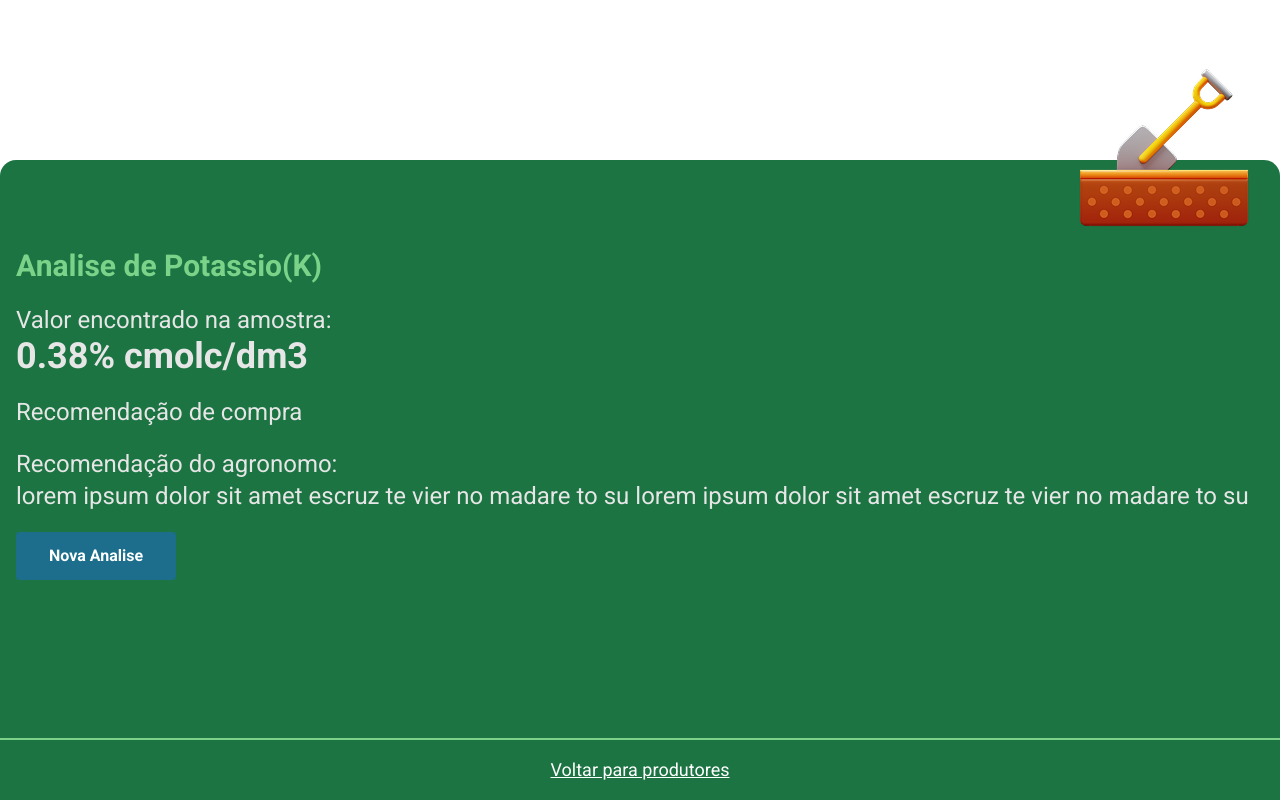
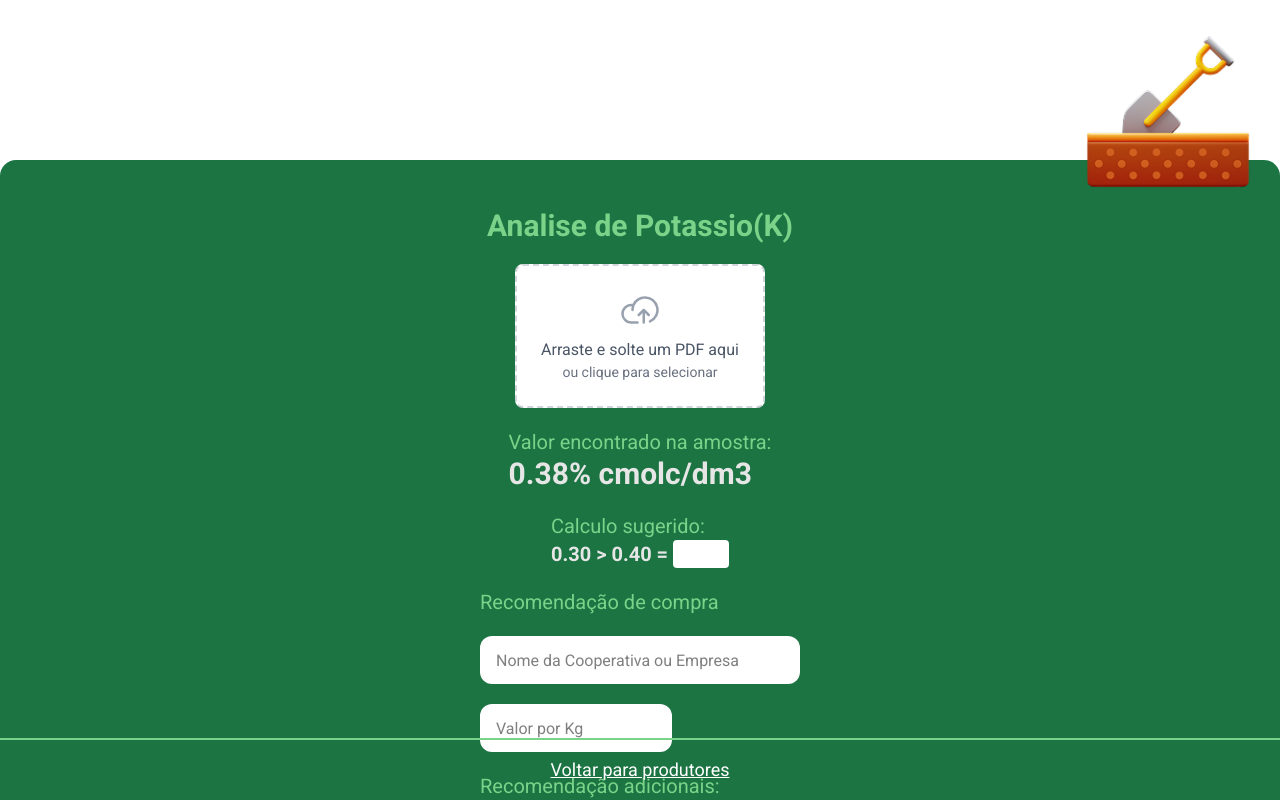
Before and after one commit to Fellyipe/hackaton_show_rural_digital_2025, a React (Vite) app in the folder frontend/: page /addAnalise in a window 1280 px wide. Shown: the top 800 px of the page. Built offline with nearby package versions, Linux system fonts and the light colour scheme.

Commit message:
Adicionar componente DragAndDropPDF e atualizar a página de análise

```diff
--- a/frontend/src/Pages/AddAnalise/AddAnalise.jsx
+++ b/frontend/src/Pages/AddAnalise/AddAnalise.jsx
@@ -1,53 +1,74 @@
 import React from "react";
 import Footer from "../../components/footer/Footer.jsx";
 import Ground from "../../assets/ground.png";
+import DragAndDropPDF from "../../components/DragAndDropPDF/DragAndDropPDF.jsx";
 
 function AddAnalise() {
+  function handleFileUpload(file) {
+    console.log("Arquivo recebido:", file);
+  }
+
   return (
     <div>
       <main className="bg-primary w-full h-screen mt-40 rounded-t-2xl p-4">
         <div className="flex w-full justify-end items-end">
-          <img className="-mt-32" src={Ground} alt="sprout" />
+          <img className="-mt-40 size-48" src={Ground} alt="sprout" />
         </div>
-        <div className="space-y-5 flex-col items-center justify-center w-full">
+        <div className="gap-5 flex flex-col items-center justify-center w-full">
           <span className="text-3xl text-emerald font-bold">
             Analise de Potassio(K)
           </span>
 
-          <div>{/* Adicionar aqui arrasta e solta do PDF */}</div>
-
           <div>
-            <p className="text-2xl text-white-green">
-              Valor encontrado na amostra:
-            </p>
-            <span className="text-4xl font-bold text-white-green">
+            <DragAndDropPDF onFileUpload={handleFileUpload} />
+          </div>
+          <div>
+            <p className="text-xl text-emerald">Valor encontrado na amostra:</p>
+            <span className="text-3xl font-bold text-white-green">
               {/* Variavel de amostra */}0.38% cmolc/dm3
             </span>
           </div>
+
           <div>
-            <p className="text-2xl text-white-green">
-              Recomendação de compra
-            </p>
+            <p className="text-xl text-emerald">Calculo sugerido:</p>
+            <span className="text-xl font-bold text-white-green">
+              {/* Variavel de calculo */}0.30 {">"} 0.40 ={" "}
+              <input type="text" className="bg-white rounded-sm w-14" />
+            </span>
+          </div>
+
+          <div className="flex flex-col gap-5">
+            <p className="text-xl text-emerald">Recomendação de compra</p>
+            <div className="flex flex-col gap-5">
+              <input
+                placeholder="Nome da Cooperativa ou Empresa"
+                type="text"
+                className="bg-white rounded-xl h-12 w-80 p-4"
+              />
+              <input
+                placeholder="Valor por Kg"
+                type="text"
+                className="bg-white rounded-xl h-12 w-48 p-4"
+              />
+            </div>
+          </div>
+          <div className="flex flex-col gap-5">
+            <p className="text-xl text-emerald">Recomendação adicionais:</p>
             <div>
-              {/* Adicionar aqui dois inputs um com o nome da cooperativa  */}
+              <textarea
+                className="bg-white rounded-xl w-80"
+                name="recomendacoes"
+                id="recomendacoes"
+                cols="30"
+                rows="5"
+              ></textarea>
             </div>
-
-
-          </div>
-          <div>
-            <p className="text-2xl text-white-green">
-              Recomendação do agronomo:
-            </p>
-            <span className="text-2xl text-white-green">
-              lorem ipsum dolor sit amet escruz te vier no madare to su lorem
-              ipsum dolor sit amet escruz te vier no madare to su
-            </span>
           </div>
           <button
             onClick={() => {}}
-            className="bg-secondary cursor-pointer text-white font-bold py-2 w-40 h-12 rounded hover:bg-emerald"
+            className="bg-greenpeace cursor-pointer text-white font-bold py-2 w-40 h-12 rounded hover:bg-emerald"
           >
-            Nova Analise
+            Salvar Analise
           </button>
         </div>
       </main>
--- /dev/null
+++ b/frontend/src/components/DragAndDropPDF/DragAndDropPDF.jsx
@@ -0,0 +1,55 @@
+import { useState } from "react";
+import { CloudArrowUp, FilePdf } from "@phosphor-icons/react";
+
+function DragAndDropPDF({ onFileUpload }) {
+  const [file, setFile] = useState(null);
+  const [error, setError] = useState("");
+
+  const handleFile = (selectedFile) => {
+    if (selectedFile && selectedFile.type === "application/pdf") {
+      setFile(selectedFile);
+      setError("");
+      if (onFileUpload) onFileUpload(selectedFile);
+    } else {
+      setError("Apenas arquivos PDF são permitidos.");
+    }
+  };
+
+  const handleDrop = (event) => {
+    event.preventDefault();
+    const droppedFile = event.dataTransfer.files[0];
+    handleFile(droppedFile);
+  };
+
+  return (
+    <div
+      className="bg-white border-2 border- border-dashed border-gray-300 p-6 rounded-lg flex flex-col items-center justify-center cursor-pointer hover:border-green-500 transition"
+      onDrop={handleDrop}
+      onDragOver={(event) => event.preventDefault()}
+      onClick={() => document.getElementById("pdfInput").click()}
+    >
+      <input
+        id="pdfInput"
+        type="file"
+        accept="application/pdf"
+        className="hidden"
+        onChange={(e) => handleFile(e.target.files[0])}
+      />
+      {file ? (
+        <div className="flex items-center gap-2">
+          <FilePdf size={24} className="text-red-500" />
+          <span className="text-gray-700">{file.name}</span>
+        </div>
+      ) : (
+        <>
+          <CloudArrowUp size={40} className="text-gray-400" />
+          <p className="text-gray-600 mt-2">Arraste e solte um PDF aqui</p>
+          <p className="text-sm text-gray-500">ou clique para selecionar</p>
+        </>
+      )}
+      {error && <p className="text-red-500 mt-2">{error}</p>}
+    </div>
+  );
+}
+
+export default DragAndDropPDF;
```
